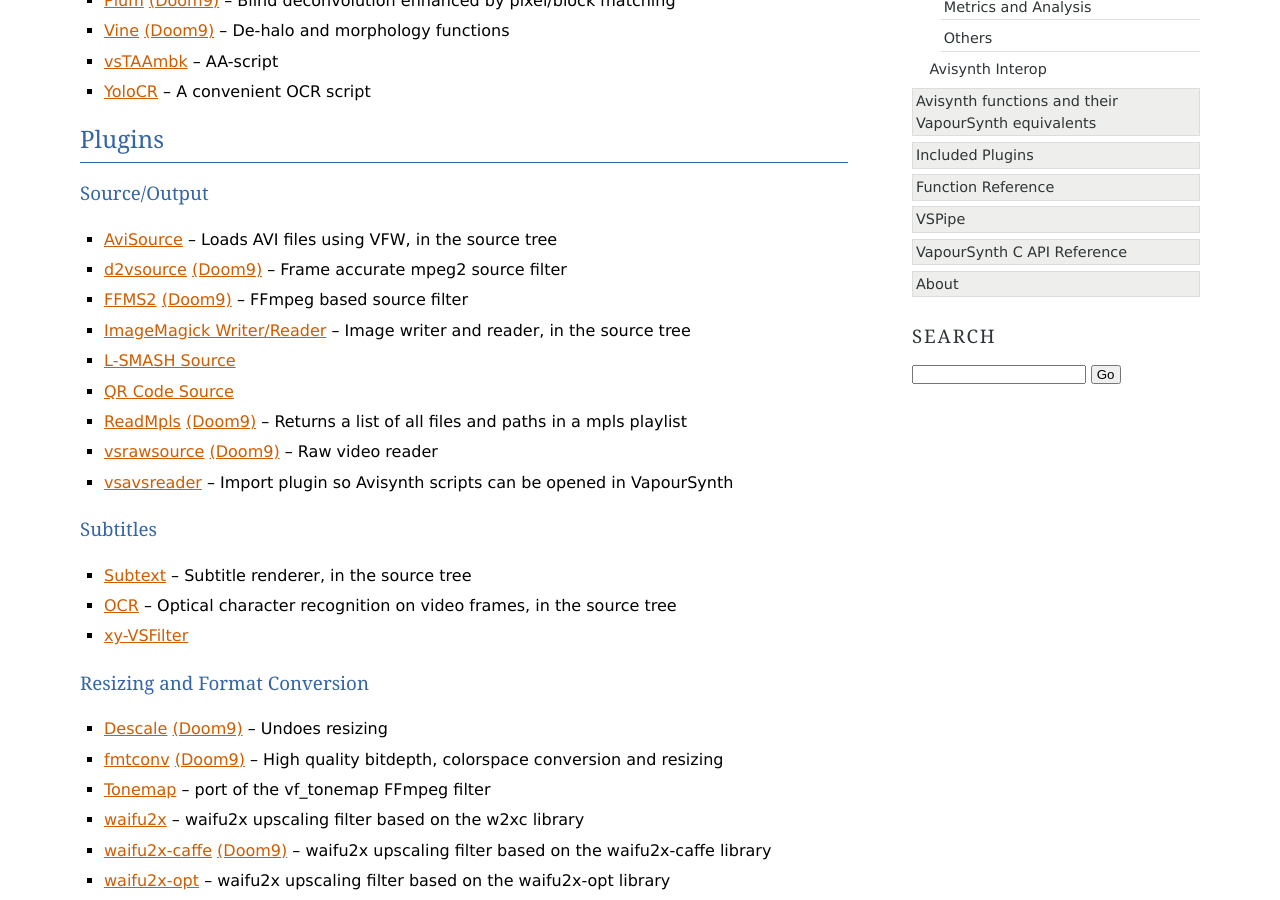
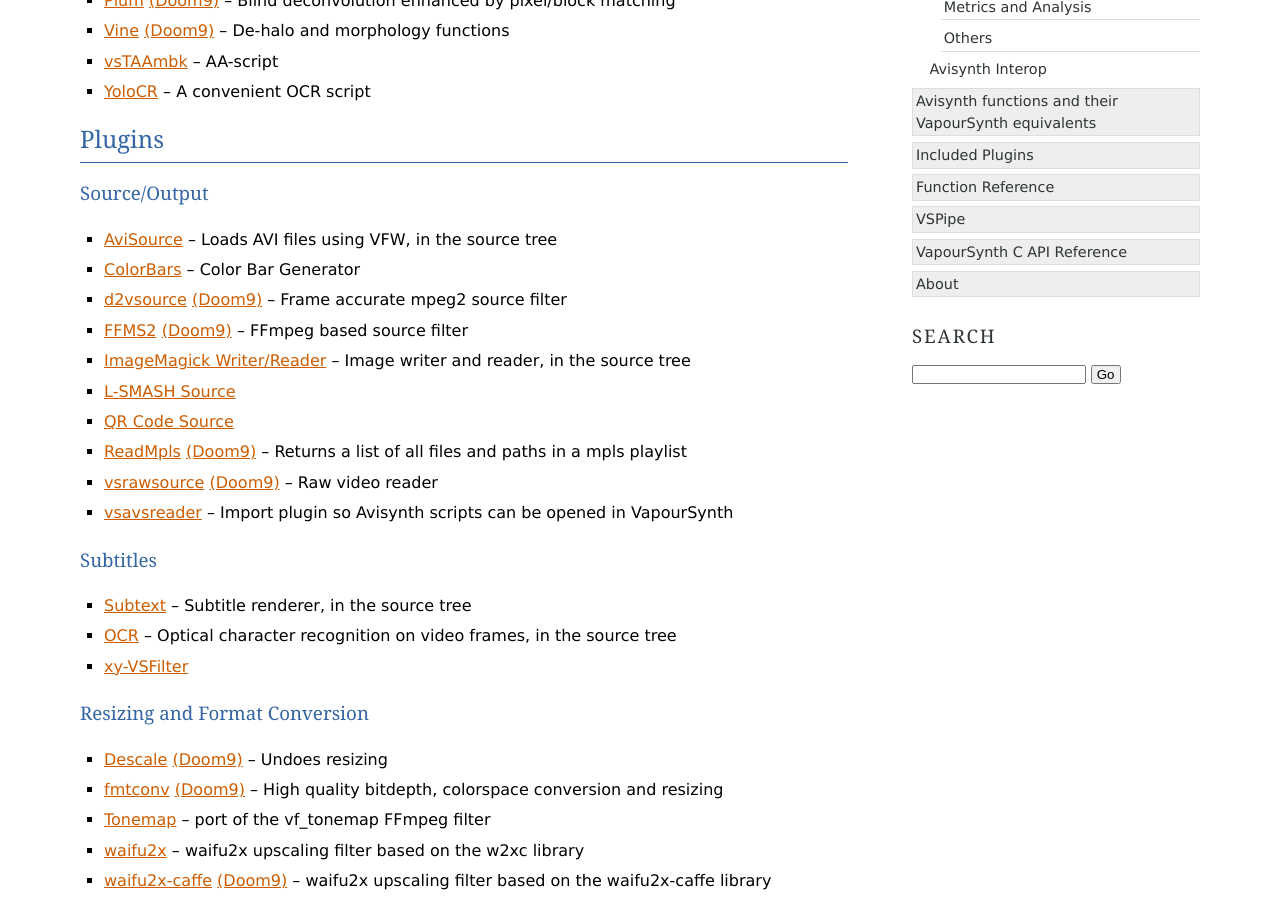
Before and after one commit to vapoursynth/vapoursynth, a Sphinx documentation site: the page built from doc/pluginlist.rst, in a window 1280 px wide and 900 px high, scrolled down 880 px. Built offline with Sphinx 7.4.7, drawn with Linux system fonts in a browser that asks for light colours; formulas are drawn with MathJax 3.

Commit message:
Add colorbars to plugin list

```diff
--- a/doc/pluginlist.rst
+++ b/doc/pluginlist.rst
@@ -34,6 +34,7 @@
 Source/Output
 -------------
 * :ref:`AviSource <avisource>` -- Loads AVI files using VFW, in the source tree
+* `ColorBars <https://github.com/ifb/vapoursynth-colorbars>`_ -- Color Bar Generator
 * `d2vsource <https://github.com/dwbuiten/d2vsource>`_ `(Doom9) <https://forum.doom9.org/showthread.php?t=166399>`__ -- Frame accurate mpeg2 source filter
 * `FFMS2 <https://github.com/FFMS/ffms2>`_ `(Doom9) <https://forum.doom9.org/showthread.php?t=174469>`__ -- FFmpeg based source filter
 * :ref:`ImageMagick Writer/Reader <imwri>` -- Image writer and reader, in the source tree
```
